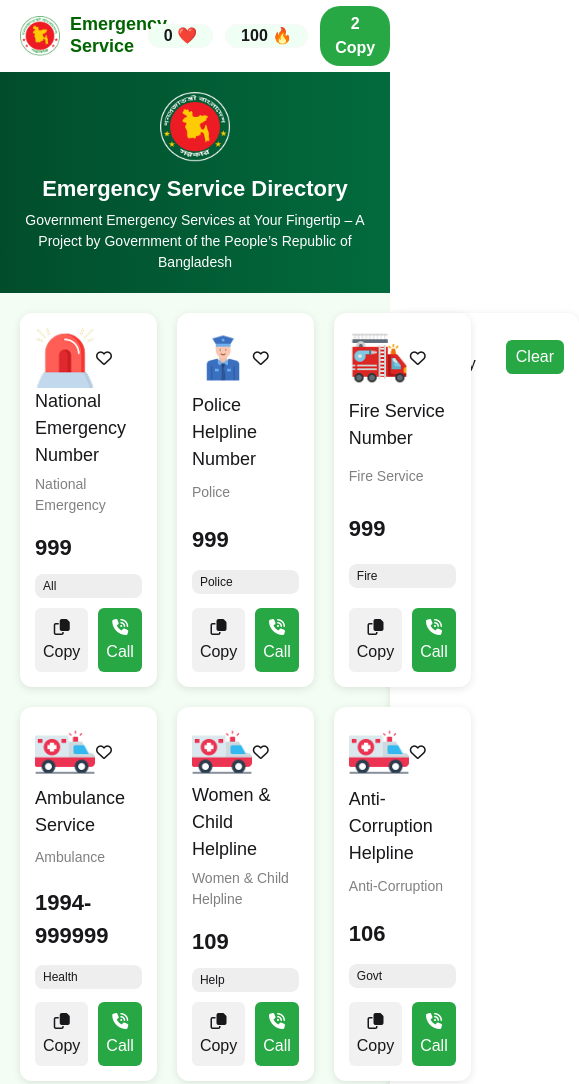
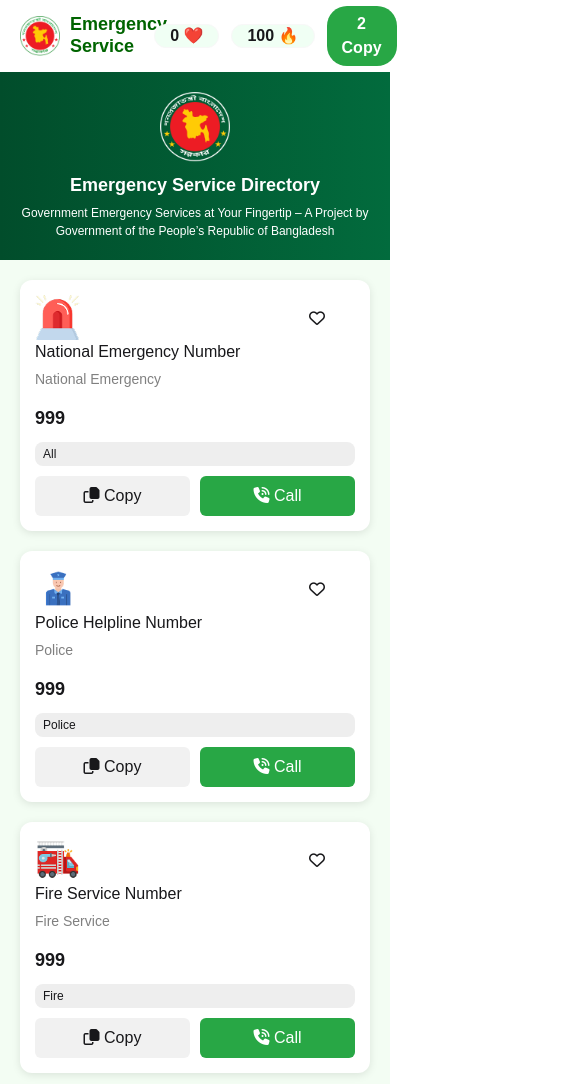
Before and after one commit to Hellofirstlove/bd-services, a plain HTML site: page index.html in a window 390 px wide. Shown: the top 1084 px of the page, 579 px wide, since content can reach past the window. Drawn offline with nearby package versions, Linux system fonts and the light colour scheme.

Commit message:
index.html

```diff
--- a/style.css
+++ b/style.css
@@ -235,3 +235,57 @@
     cursor: pointer;
     margin-top: 10px;
 }
+
+
+/* Tablets */
+@media (max-width: 1024px) {
+    .container {
+        grid-template-columns: repeat(2, 1fr);
+    }
+}
+
+/* Mobile */
+@media (max-width: 768px) {
+    .navbar {
+        display: flex;
+        display: flex;
+        justify-content: space-between;
+        align-items: center;
+        gap: 10px;
+    }
+
+    .card-section {
+        flex-direction: column;
+    }
+
+    .container {
+        grid-template-columns: 1fr;
+    }
+
+    .history {
+        margin-left: 0;
+        margin-top: 20px;
+        width: 100%;
+    }
+
+    .header h1 {
+        font-size: 18px;
+    }
+
+    .header p {
+        font-size: 12px;
+    }
+
+    .card h3 {
+        font-size: 16px;
+    }
+
+    .number {
+        font-size: 18px;
+    }
+
+    .inside-card img {
+        height: 45px;
+        width: 45px;
+    }
+}
```
